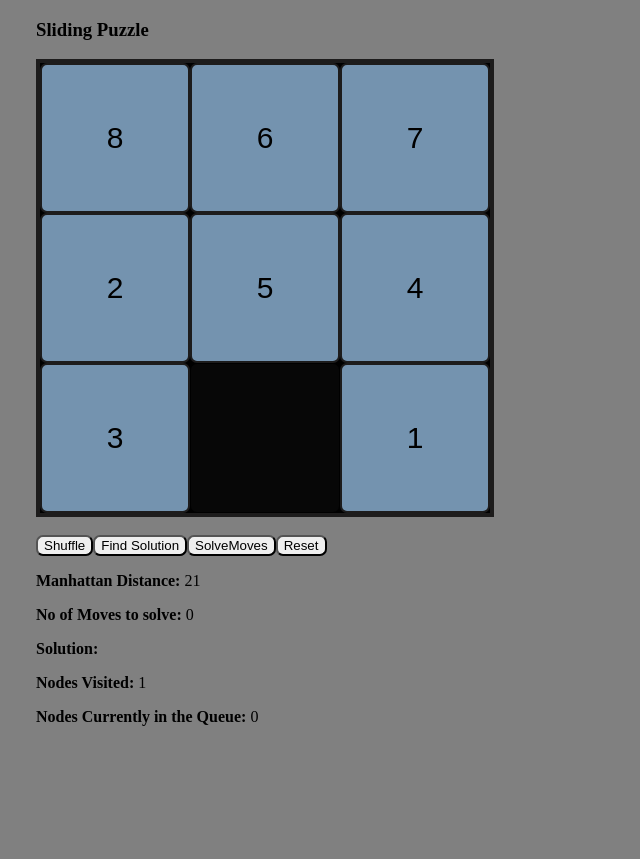
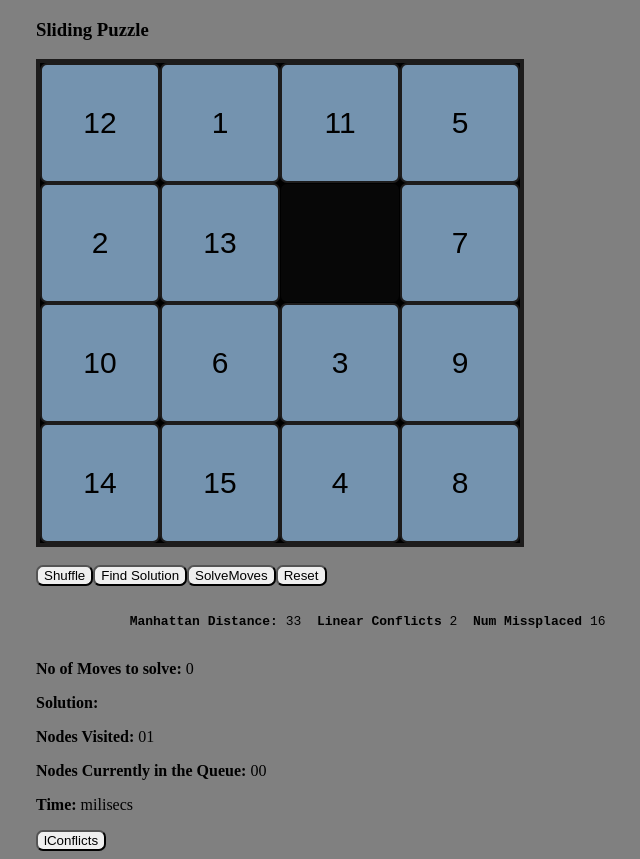
Before and after one commit to traseta01/spuzzlesolver, an Angular app: page / in a window 1280 px wide. Shown: the whole page, without its empty margins (72-712 px from the left). Before the commit the page ends 800 px from the top, so only its background shows below. Built offline with nearby package versions, Linux system fonts and the light colour scheme.

Commit message:
Support arbitrary size NxN puzzle. Add binary heap to improve performance. Add linear conflicts

```diff
--- a/src/app/notnine.pipe.ts
+++ b/src/app/notnine.pipe.ts
@@ -5,8 +5,8 @@ import { Pipe, PipeTransform } from '@angular/core';
 })
 export class NotninePipe implements PipeTransform {
 
-  transform(value: number): string {
-    if (value === 9)
+  transform(value: number, size: number): string {
+    if (value === size*size)
       return '\u00A0';
     else
       return value.toString()
--- a/src/app/puzzle/puzzle.component.html
+++ b/src/app/puzzle/puzzle.component.html
@@ -1,7 +1,8 @@
 <h3 style="margin-left: 100px;">Sliding Puzzle</h3>
 <main>
-    <button *ngFor="let i of board" (click)="clickFunction(i)" [ngClass]="'board'" [class.board-special]="i===9">{{i |
-        notnine}}</button>
+    <button *ngFor="let i of board" (click)="clickFunction(i)" [ngClass]="'board'"
+        [class.board-special]="i===this.bsize*this.bsize">{{i |
+        notnine : this.bsize}}</button>
 </main>
 <div style="margin-left: 100px;">
 
@@ -11,9 +12,10 @@
         <button (click)="makeTree(this.board, 31)">Find Solution</button>
         <button [disabled]="disabledButton" (click)="solveFromMoves(moves)">SolveMoves</button>
         <button (click)="resetBoard()">Reset</button>
-        <p>
-            <b>Manhattan Distance:</b> {{mdSum(this.board)}}
-        </p>
+        <pre>
+
+            <b>Manhattan Distance:</b> {{mdSum(this.board)}} <b> Linear Conflicts</b> {{linearConflicts(this.board)}} <b> Num Missplaced</b> {{getMisplacedNum(this.board)}}
+        </pre>
         <p>
             <b>No of Moves to solve:</b> {{this.moves.length}}
         </p>
@@ -21,11 +23,15 @@
             <b>Solution:</b> {{this.moves}}
         </p>
         <p>
-            <b>Nodes Visited:</b> {{this.totalNodes}}
+            <b>Nodes Visited:</b> {{this.totalNodes | number: '2.'}}
         </p>
         <p>
-            <b>Nodes Currently in the Queue:</b> {{this.pq.queue.length}}
+            <b>Nodes Currently in the Queue:</b> {{this.pq01.heap.length | number: '2.'}}
+        </p>
+        <p>
+            <b>Time:</b> {{this.timeTotal | number: '2.'}} milisecs
         </p>
     </div>
+    <button (click)="linearConflicts(this.board)">lConflicts</button>
 
 </div>
--- a/src/app/puzzle/puzzle.component.scss
+++ b/src/app/puzzle/puzzle.component.scss
@@ -1,9 +1,11 @@
 main {
     display: grid;
-    grid-template-columns: 150px 150px 150px;
+    // grid-template-columns: 150px 150px 150px;
+    grid-template-columns: 120px 120px 120px 120px ;
     grid-gap: 0px;
     border: 4px rgb(29, 28, 28) solid;
-    width: 450px;
+    // width: 450px;
+    width: 480px;
     background-color: black;
     margin-left: 100px;
 }
@@ -11,7 +13,7 @@ main {
 .board {
     // border: 1px gray solid;
     border: 2px rgb(29, 28, 28) solid;
-    height: 150px;
+    height: 120px;
     background-color: rgb(116, 147, 175);
     font-size: 30px;
 }
@@ -21,7 +23,7 @@ main {
     border: 1px black solid;
     // background-color: rgb(223, 223, 188);
     background-color: rgb(7, 7, 7);
-    height: 150px;
+    height: 120px;
     font-size: 30px;
 }
 
--- a/src/app/puzzle/puzzle.component.ts
+++ b/src/app/puzzle/puzzle.component.ts
@@ -1,5 +1,5 @@
 import { Component, OnInit } from '@angular/core';
-import { MyNode, PriorityQueue } from '../utils/node';
+import { MyNode, PriorityQueue, PriorityQueue1 } from '../utils/node';
 
 @Component({
   selector: 'app-puzzle',
@@ -8,15 +8,32 @@ import { MyNode, PriorityQueue } from '../utils/node';
 })
 export class PuzzleComponent implements OnInit {
 
+  // board size
+  // bsize = 4
+  bsize = 4
+
+  nizCounter = []
+
+  // hardest configuration to solve 3x3
+  // board = [6, 4, 7, 8, 5, 9, 3, 2, 1];
+  // board = [8, 6, 7, 2, 5, 4, 3, 9, 1];
+
   // main board
-  // board = [1, 2, 3, 4, 5, 6, 7, 8, 9];
+  // board = this.setBoard(this.bsize);
+  // hardest configuration to solve 4x4
+  // board = [15, 14, 8, 12, 10, 11, 9, 13, 2, 6, 5, 1, 3, 7, 4, 16]
 
-  // hardest configuration to solve
-  // board = [6, 4, 7, 8, 5, 9, 3, 2, 1];
-  board = [8, 6, 7, 2, 5, 4, 3, 9, 1];
+  // easier to solve configurations
+  // board = [4, 10, 2, 8, 1, 6, 11, 7, 5, 12, 16, 3, 14, 9, 15, 13]
+  // board = [16, 10, 7, 2, 6, 13, 11, 3, 4, 8, 12, 15, 1, 9, 14, 5]
+  // board = [1, 6, 12, 10, 7, 4, 3, 13, 15, 14, 5, 2, 8, 9, 16, 11]
+  // board = [7, 10, 5, 8, 1, 4, 15, 12, 6, 11, 14, 2, 9, 3, 16, 13]
+  // board = [1, 10,  16, 2, 3, 7, 13, 6, 9, 14, 8, 12, 4, 15, 5, 11]
+  board = [12, 1, 11, 5, 2, 13, 16, 7, 10, 6, 3, 9, 14, 15, 4, 8]
 
+  timeTotal: any;
 
-  // 'unsolvable' configuration
+  // 'unsolvable' configuration 3x3
   // board = [6, 4, 2, 8, 3, 5, 1, 7, 9];
 
   // array of possible indexes on the board to move to
@@ -27,6 +44,7 @@ export class PuzzleComponent implements OnInit {
 
   // priority quee for tree traversal
   pq = new PriorityQueue();
+  pq01 = new PriorityQueue1();
 
   // solution found indicator
   stoper = false;
@@ -61,17 +79,17 @@ export class PuzzleComponent implements OnInit {
   clickFunction(num: number): void {
 
     // do nothing if we click empty field
-    if (num === 9) {
+    if (num === this.bsize * this.bsize) {
       return
     }
 
     // get index of clicked field
     let currIndex = this.board.indexOf(num);
     // get index of empty field
-    let indexOfNine = this.board.indexOf(9);
+    let indexOfNine = this.board.indexOf(this.bsize * this.bsize);
 
     // if possible moves do not include clicked field do nothing
-    if (!this.getPossibleMoves(3, indexOfNine).includes(currIndex))
+    if (!this.getPossibleMoves(this.bsize, indexOfNine).includes(currIndex))
       return;
 
     // make a move on the board
@@ -87,8 +105,8 @@ export class PuzzleComponent implements OnInit {
   // get possible moves, input arguments: size of puzzle and index of empty field (indexOf(9))
   getPossibleMoves(size: number, index: number): number[] {
 
-    let left = index - 1 >= 0 && (index - 1) % 3 != size - 1 ? index - 1 : -1;
-    let right = index + 1 < this.board.length && (index + 1) % 3 != 0 ? index + 1 : -1;
+    let left = index - 1 >= 0 && (index - 1) % size != size - 1 ? index - 1 : -1;
+    let right = index + 1 < this.board.length && (index + 1) % size != 0 ? index + 1 : -1;
     let up = index - size >= 0 ? index - size : -1;
     let down = index + size < this.board.length ? index + size : -1;
 
@@ -103,7 +121,8 @@ export class PuzzleComponent implements OnInit {
     this.ROOT = null;
 
     // priority quee for tree traversal
-    this.pq = new PriorityQueue();
+    // this.pq = new PriorityQueue();
+    this.pq01 = new PriorityQueue1();
 
     // solution found indicator
     this.stoper = false;
@@ -127,10 +146,10 @@ export class PuzzleComponent implements OnInit {
     this.moves = [];
 
     // this.moveNum = 0;
-    let brojac = 300 + this.getRandomInt(1, 3);
+    let brojac = 300 + this.getRandomInt(1, this.bsize);
     while (brojac > 0) {
       let niz: number[] = [];
-      this.currentMoves = this.getPossibleMoves(3, this.board.indexOf(9))
+      this.currentMoves = this.getPossibleMoves(this.bsize, this.board.indexOf(this.bsize * this.bsize))
       this.currentMoves.forEach(el => {
         if (el >= 0)
           niz.push(this.currentMoves.indexOf(el));
@@ -147,7 +166,7 @@ export class PuzzleComponent implements OnInit {
   moveNext(numar: number[], move: number) {
 
     let myClonedArray = [...numar];
-    let indexOfNine = numar.indexOf(9);
+    let indexOfNine = numar.indexOf(this.bsize * this.bsize);
 
     // if move is valid, make a move
     if (this.currentMoves[move] >= 0)
@@ -162,7 +181,7 @@ export class PuzzleComponent implements OnInit {
   addChildNodes(node: any, nivo: any): MyNode {
 
     let pomniz = node.mcVal
-    let tekuciPotezi = this.getPossibleMoves(3, pomniz.indexOf(9));
+    let tekuciPotezi = this.getPossibleMoves(this.bsize, pomniz.indexOf(this.bsize * this.bsize));
 
     for (let i of tekuciPotezi) {
 
@@ -171,21 +190,30 @@ export class PuzzleComponent implements OnInit {
         let pompotezniz = this.makeAmove(node.mcVal, i);
 
         // do not visit nodes where FVALUE is greater than 31
-        if ((nivo + this.mdSum(pompotezniz)) > 31)
+        if ((nivo + this.mdSum(pompotezniz) + this.getMisplacedNum(pompotezniz)) > 80)
           continue
 
         // check if this configuration was already visited
         let yap = this.visitedConf.get(this.arrayToStr(pompotezniz));
 
+        // if (yap === undefined || yap - node.FVALUE < 1 ) {
+        // if (yap === undefined || yap <= node.FVALUE ) {
         if (yap === undefined) {
 
           let niz: number[] = [];
           niz = [...node.nodepath];
           niz.push(i);
 
-          let tmpNode = new MyNode(this.makeAmove(node.mcVal, i), [], nivo + this.mdSum(pompotezniz), niz);
+          // let tmpNode = new MyNode(this.makeAmove(node.mcVal, i), [], nivo + this.mdSum(pompotezniz), niz);
+          // let tmpNode = new MyNode(this.makeAmove(node.mcVal, i), [], nivo + this.mdSum(pompotezniz) + this.getMisplacedNum(pompotezniz), niz);
+          let tmpNode = new MyNode(this.makeAmove(node.mcVal, i), [], nivo + this.mdSum(pompotezniz) + this.getMisplacedNum(pompotezniz) / 2, niz);
+          // let tmpNode = new MyNode(this.makeAmove(node.mcVal, i), [], nivo + this.mdSum(pompotezniz) + this.linearConflicts(pompotezniz)*2, niz);
+          // let tmpNode = new MyNode(this.makeAmove(node.mcVal, i), [], nivo + this.linearConflicts(pompotezniz)*2, niz);
+          // let tmpNode = new MyNode(this.makeAmove(node.mcVal, i), [], nivo + this.mdSum(pompotezniz) + this.linearConflicts(pompotezniz) + this.getMisplacedNum(pompotezniz)/2, niz);
 
-          this.pq.enqueue(tmpNode);
+
+          // this.pq.enqueue(tmpNode);
+          this.pq01.insert(tmpNode);
           node.children.push(tmpNode);
 
           this.visitedConf.set(this.arrayToStr(pompotezniz), tmpNode.FVALUE);
@@ -210,33 +238,42 @@ export class PuzzleComponent implements OnInit {
       return;
     }
 
+    console.time("01")
+    var begin = Date.now();
+
+
     this.ROOT = new MyNode(vred);
+    // this.ROOT.setFvalue(this.mdSum(vred) + this.getMisplacedNum(vred)/2);
+    // this.ROOT.setFvalue(this.mdSum(vred) + this.getMisplacedNum(vred) / 2);
+    this.ROOT.setFvalue(this.mdSum(vred) + this.linearConflicts(vred) * 2);
 
-    let pomfval = this.mdSum(vred)
-    let pomstr = this.arrayToStr(vred)
-    this.ROOT.setFvalue(pomfval + this.getMisplacedNum(vred));
+    // this.pq.enqueue(this.ROOT);
+    this.pq01.insert(this.ROOT);
 
-    this.pq.enqueue(this.ROOT);
-
-    let pomNode: MyNode;
-    pomNode = this.pq.dequeue();
+    let pomNode: any;
+    // pomNode = this.pq.dequeue();
+    pomNode = this.pq01.pop();
 
     while (true) {
 
       this.addChildNodes(pomNode, pomNode.nodepath.length + 1);
       if (this.stoper) {
+        console.timeEnd("01")
+        var end = Date.now();
+        this.timeTotal = (end - begin);
 
         this.moves = this.foundNode.nodepath;
-        console.log("JSON: ", JSON.stringify(this.ROOT));
-        console.log("Number of moves: ", this.foundNode.FVALUE);
+        // console.log("JSON: ", JSON.stringify(this.ROOT));
+        console.log("Number of moves: ", this.moves.length);
         console.log("Total No of Nodes Visited: ", this.totalNodes);
-        console.log("Length of the Queue: ", this.pq.queue.length);
+        // console.log("Length of the Queue: ", this.pq.queue.length);
         console.log("Solution: ", this.solutions);
         return;
 
       }
 
-      pomNode = this.pq.dequeue();
+      // pomNode = this.pq.dequeue();
+      pomNode = this.pq01.pop();
       // console.log("POMOCNI NODE", pomNode)
 
       // depth--;
@@ -246,10 +283,82 @@ export class PuzzleComponent implements OnInit {
   // make a move
   makeAmove(numar: number[], move: number) {
     let myClonedArray = [...numar];
-    let indexOfNine = numar.indexOf(9);
+    let indexOfNine = numar.indexOf(this.bsize * this.bsize);
     [myClonedArray[move], myClonedArray[indexOfNine]] = [myClonedArray[indexOfNine], myClonedArray[move]];
     return myClonedArray;
   }
+
+
+  linearConflicts(conf: number[]): number {
+
+    // conflits in rows
+    let niz = [...conf];
+
+    let numConflicts = 0
+
+    // take rows and columns from board array
+    for (let i = 0; i < this.bsize; i++) {
+      let pomniz = niz.slice(i * this.bsize, (i + 1) * this.bsize);
+      // console.log("ROWS: ", pomniz);
+
+      // find conflicts in rows
+      let belongsRow: number[] = [];
+      for (let j = 0; j < pomniz.length; j++) {
+        if (pomniz[j] === this.bsize * this.bsize)
+          continue;
+
+        if (pomniz[j] <= (i + 1) * this.bsize && pomniz[j] >= i * this.bsize)
+          belongsRow.push(pomniz[j]);
+      }
+
+      // if have more than one element that belongs in the row
+      if (belongsRow.length > 1) {
+        for (let j = 0; j < belongsRow.length - 1; j++) {
+          for (let k = j + 1; k < belongsRow.length; k++) {
+            if (belongsRow[j] > belongsRow[k]) {
+              // console.log("RED SA konfliktima ", pomniz);
+              numConflicts++;
+            }
+          }
+        }
+      }
+
+      // find conflicts in columns
+      let belongsColumn: number[] = [];
+      pomniz = [];
+      // construct columns
+      for (let j = 0; j < this.bsize; j++) {
+        pomniz.push(conf[i + j * this.bsize]);
+      }
+
+      for (let j = 0; j < pomniz.length; j++) {
+        if (pomniz[j] === this.bsize * this.bsize)
+          continue;
+
+        if ((pomniz[j]-1)%this.bsize === i)
+          belongsColumn.push(pomniz[j]);
+      }
+
+      // if have more than one element that belongs in the row
+      if (belongsColumn.length > 1) {
+        for (let j = 0; j < belongsColumn.length - 1; j++) {
+          for (let k = j + 1; k < belongsColumn.length; k++) {
+            if (belongsColumn[j] > belongsColumn[k]) {
+              // console.log("KOLNA SA konfliktima ", pomniz);
+              numConflicts++;
+            }
+          }
+        }
+      }
+
+      // console.log("Columns, ", pomniz);
+    }
+
+    // console.log("TOTAL CONFLICTS:  ", numConflicts);
+    return numConflicts;
+  }
+
+
 
   resetBoard() {
     this.configuration = new Set();
@@ -257,7 +366,8 @@ export class PuzzleComponent implements OnInit {
     this.ROOT = null;
 
     // priority quee for tree traversal
-    this.pq = new PriorityQueue();
+    // this.pq = new PriorityQueue();
+    this.pq01 = new PriorityQueue1();
 
     // solution found indicator
     this.stoper = false;
@@ -279,7 +389,7 @@ export class PuzzleComponent implements OnInit {
     // moves from current configuration to solved puzzle
     this.moves = [];
 
-    this.board = [1, 2, 3, 4, 5, 6, 7, 8, 9]
+    this.board = this.setBoard(this.bsize)
   }
 
   /* Utility functions */
@@ -327,7 +437,7 @@ export class PuzzleComponent implements OnInit {
   }
 
 
-  // return number from an array of digits
+  // return string from an array of numbers
   arrayToStr(numarr: number[]): string {
     if (numarr.length === 0)
       return ""
@@ -350,7 +460,7 @@ export class PuzzleComponent implements OnInit {
     // console.log("Index CURR: ", indexCurr);
     // console.log("Index PROPER: ", indexProper);
 
-    return Math.abs(Math.floor(indexCurr / size) - Math.floor(indexProper / size)) + Math.abs(indexCurr % 3 - indexProper % 3);
+    return Math.abs(Math.floor(indexCurr / size) - Math.floor(indexProper / size)) + Math.abs(indexCurr % this.bsize - indexProper % this.bsize);
   }
 
   // get sum of manhattan distances for a configuration passed in
@@ -358,8 +468,8 @@ export class PuzzleComponent implements OnInit {
 
     let sum = 0;
 
-    for (let i of [1, 2, 3, 4, 5, 6, 7, 8]) {
-      sum += this.getManhattanDistance(numarr, 3, i);
+    for (let i = 1; i < this.bsize * this.bsize; i++) {
+      sum += this.getManhattanDistance(numarr, this.bsize, i);
     }
 
     return sum;
@@ -379,19 +489,30 @@ export class PuzzleComponent implements OnInit {
 
   async solveFromMoves(numar: number[]) {
     if (numar.length < 1)
-      return
+      return;
 
-      this.disabledButton = true
+    this.disabledButton = true
     for (let i of numar) {
       this.board = this.makeAmove(this.board, i);
       await this.delay(150);
     }
 
     this.resetBoard()
-      this.disabledButton = false
+    this.disabledButton = false;
   }
 
   delay(ms: number) {
     return new Promise(resolve => setTimeout(resolve, ms));
   }
+
+  setBoard(num: number): number[] {
+
+    let arr = [];
+
+    for (let i = 1; i <= num * num; i++) {
+      arr.push(i);
+    }
+
+    return arr;
+  }
 }
--- a/src/app/utils/node.ts
+++ b/src/app/utils/node.ts
@@ -4,7 +4,7 @@ export class MyNode {
     children: MyNode[];
     nodepath: number[];
 
-    constructor(val: number[] = [] , chl = [], fval = -1, np: number[] = []) {
+    constructor(val: number[] = [], chl = [], fval = -1, np: number[] = []) {
         this.mcVal = val;
         this.children = chl;
         this.FVALUE = fval;
@@ -54,3 +54,63 @@ export class PriorityQueue {
         console.log(this.queue);
     }
 }
+
+export class PriorityQueue1 {
+    heap: MyNode[] = []
+
+    constructor() {
+        this.heap = [];
+    }
+
+    parent = (index: number) => Math.floor((index - 1) / 2)
+    left = (index: number) => 2 * index + 1
+    right = (index: number) => 2 * index + 2
+    hasLeft = (index: number) => this.left(index) < this.heap.length
+    hasRight = (index: number) => this.right(index) < this.heap.length
+
+    swap = (a: number, b: number) => {
+        const tmp = this.heap[a]
+        this.heap[a] = this.heap[b]
+        this.heap[b] = tmp
+      }
+
+    insert = (item: MyNode) => {
+        this.heap.push(item)
+
+        let i = this.heap.length - 1
+        while (i > 0) {
+            const p = this.parent(i)
+            if (this.heap[p].FVALUE < this.heap[i].FVALUE)
+                break;
+
+            const tmp = this.heap[i]
+            this.heap[i] = this.heap[p]
+            this.heap[p] = tmp
+            i = p
+        }
+    }
+
+    pop = () => {
+        if(this.heap.length == 0)
+            return new MyNode;
+
+        this.swap(0, this.heap.length - 1)
+        const item = this.heap.pop()
+
+        let current = 0
+        while(this.hasLeft(current)) {
+          let smallerChild = this.left(current)
+          if(this.hasRight(current) && this.heap[this.right(current)].FVALUE < this.heap[this.left(current)].FVALUE)
+            smallerChild = this.right(current)
+
+          if(this.heap[smallerChild].FVALUE > this.heap[current].FVALUE)
+            break
+
+          this.swap(current, smallerChild)
+          current = smallerChild
+        }
+
+        return item
+      }
+
+}
```
